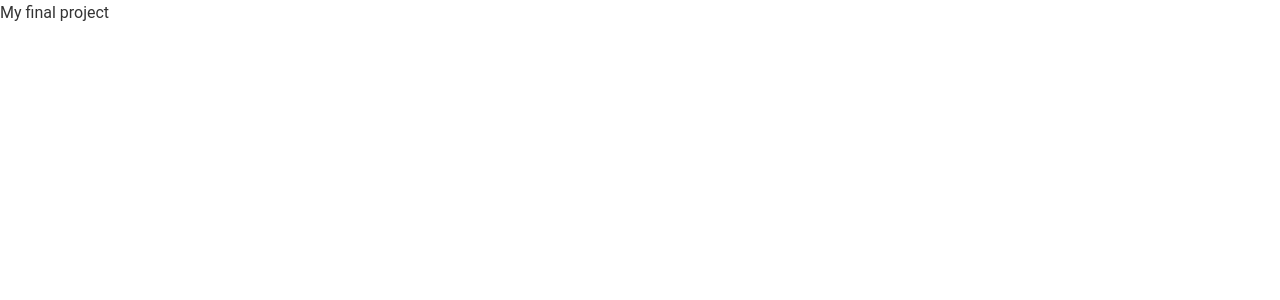
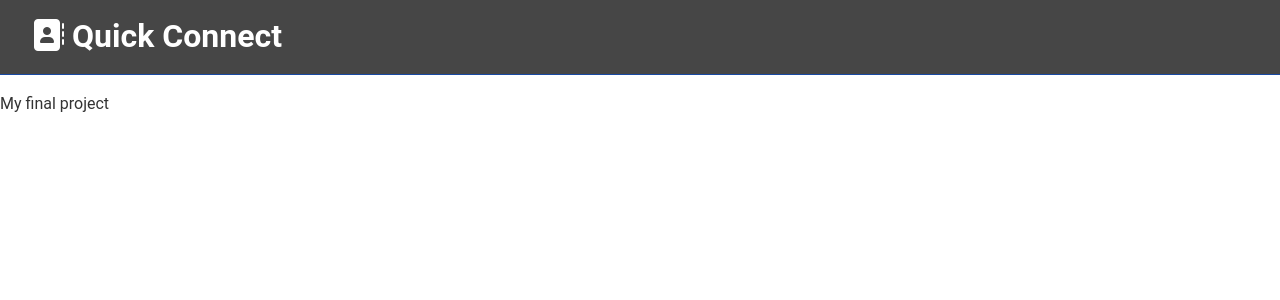
Before and after one commit to abrown2012/contacts-frontend, a React (Create React App) app: page / in a window 1280 px wide. Shown: the top 300 px of the page. Built offline with nearby package versions, Linux system fonts and the light colour scheme.

Commit message:
adds the  first version of the navbar

```diff
--- a/package.json
+++ b/package.json
@@ -7,9 +7,11 @@
     "@testing-library/react": "^11.1.0",
     "@testing-library/user-event": "^12.1.10",
     "react": "^17.0.2",
+    "react-bootstrap": "^2.0.1",
     "react-dom": "^17.0.2",
     "react-redux": "^7.2.6",
     "react-router": "^5.2.1",
+    "react-router-dom": "^5.3.0",
     "react-scripts": "4.0.3",
     "react-transition-group": "^4.4.2",
     "redux": "^4.1.1",
--- a/public/index.html
+++ b/public/index.html
@@ -10,21 +10,12 @@
       content="Web site created using create-react-app"
     />
     <link rel="apple-touch-icon" href="%PUBLIC_URL%/logo192.png" />
-    <!--
-      manifest.json provides metadata used when your web app is installed on a
-      user's mobile device or desktop. See https://developers.google.com/web/fundamentals/web-app-manifest/
-    -->
     <link rel="manifest" href="%PUBLIC_URL%/manifest.json" />
-    <!--
-      Notice the use of %PUBLIC_URL% in the tags above.
-      It will be replaced with the URL of the `public` folder during the build.
-      Only files inside the `public` folder can be referenced from the HTML.
 
-      Unlike "/favicon.ico" or "favicon.ico", "%PUBLIC_URL%/favicon.ico" will
-      work correctly both with client-side routing and a non-root public URL.
-      Learn how to configure a non-root public URL by running `npm run build`.
-    -->
-    <title>React App</title>
+    <script src="https://kit.fontawesome.com/be7bdeca76.js" crossorigin="anonymous"></script>
+
+
+    <title>My Contacts App</title>
   </head>
   <body>
     <noscript>You need to enable JavaScript to run this app.</noscript>
--- a/src/App.js
+++ b/src/App.js
@@ -1,9 +1,11 @@
-import logo from './logo.svg';
+import React from 'react';
+import Navbar from './components/layout/Navbar';
 import './App.css';
 
 function App() {
   return (
     <div className="App">
+      <Navbar />
       My final project
     </div>
   );
--- /dev/null
+++ b/src/components/layout/Navbar.js
@@ -0,0 +1,25 @@
+import React from 'react'
+import PropTypes from 'prop-types'
+
+const Navbar = ({title, icon}) => {
+    return (
+        <div className="navbar bg-dark">
+            <h1>
+                <i className={icon}></i> {title}
+            </h1>
+
+        </div>
+    )
+}
+
+Navbar.propTypes = {
+    title: PropTypes.string.isRequired,
+    icon: PropTypes.string,
+}
+
+Navbar.defaultProps = {
+    title: 'Quick Connect',
+    icon: 'fas fa-address-book'
+}
+
+export default Navbar
```
Also changed, not shown: 2 other files (tests, documents, lock files or other folders).
